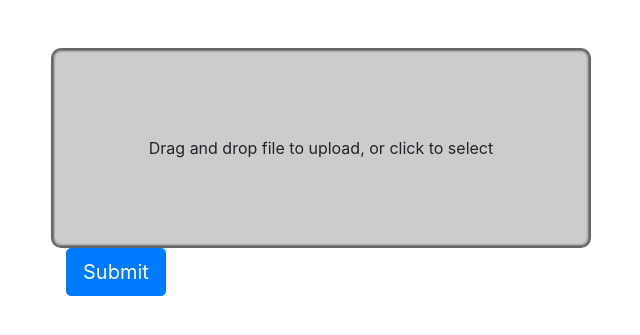
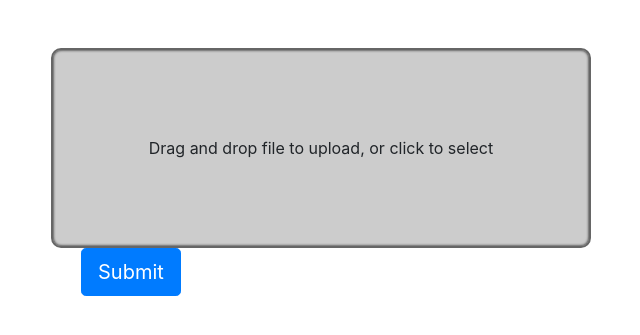
Before and after one commit to Giannie/Blocking-Test, a Flask app: page / in a window 1280 px wide. Shown: the part 60-395 px from the top of the page, without its empty margins (304-944 px from the left). Run offline with Flask 2, Linux system fonts and the light colour scheme; some libraries are stand-ins or nearby versions.

Commit message:
Position changes

```diff
--- a/templates/index.html
+++ b/templates/index.html
@@ -8,10 +8,8 @@
             <div hidden class="row align-items-center" id="drop_zone" onclick="fileSelect()" ondrop="dropHandler(event);" ondragover="dragOverHandler(event);">
                 <div class="col" id="drop-text">Drag and drop file to upload, or click to select</div>
             </div>
-            <div class="row">
-                <div class="col">
-                    <button class="btn btn-primary btn-lg">Submit</button>
-                </div>
+            <div class="col-12">
+                <button class="btn btn-primary btn-lg">Submit</button>
             </div>
             <form class="legacy" action="/test" enctype="multipart/form-data" method="post">
                 <input class="legacy" id="file-input" type="file" name="file" onchange="handleFiles(this.files)"><br>
```
